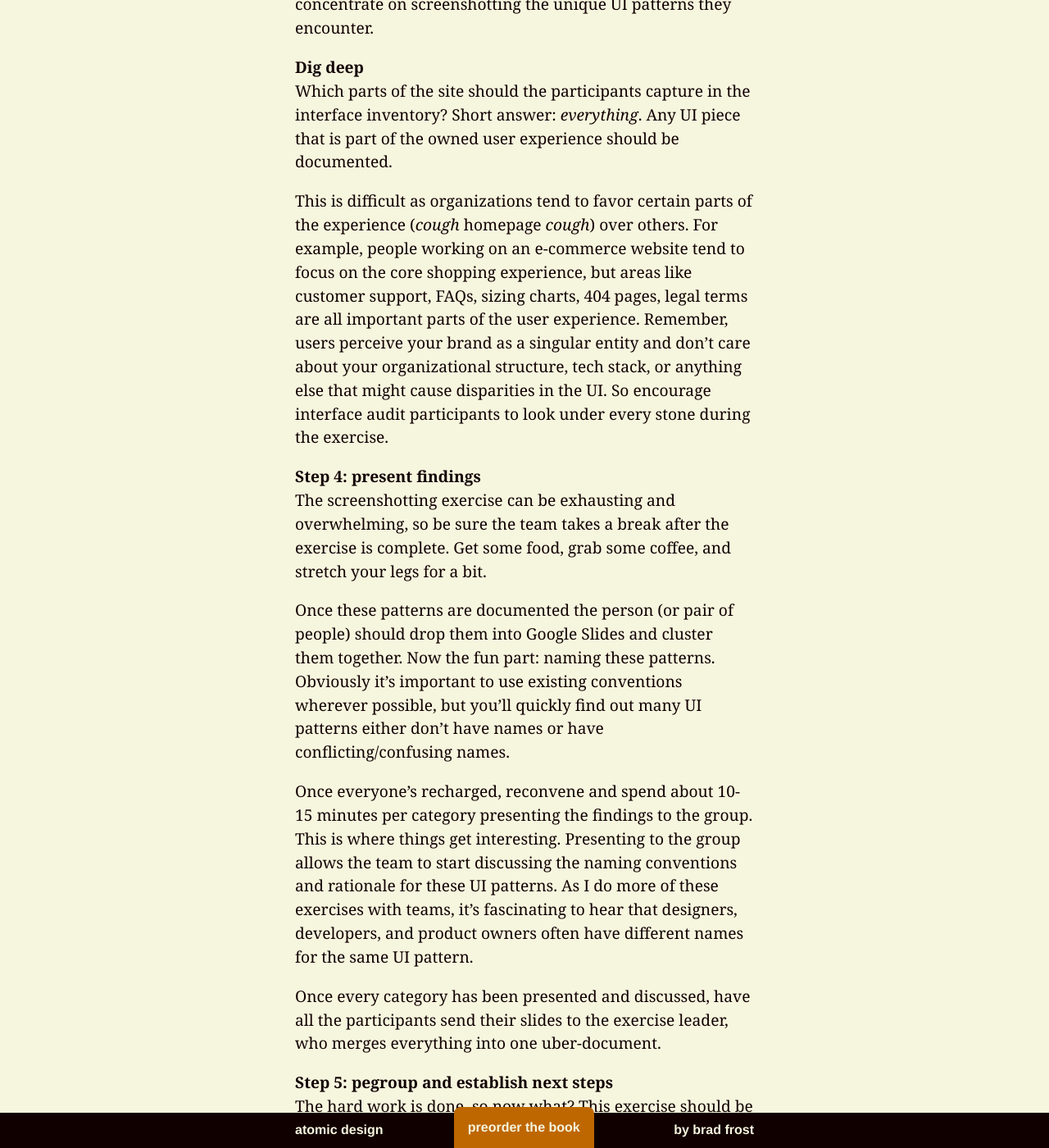
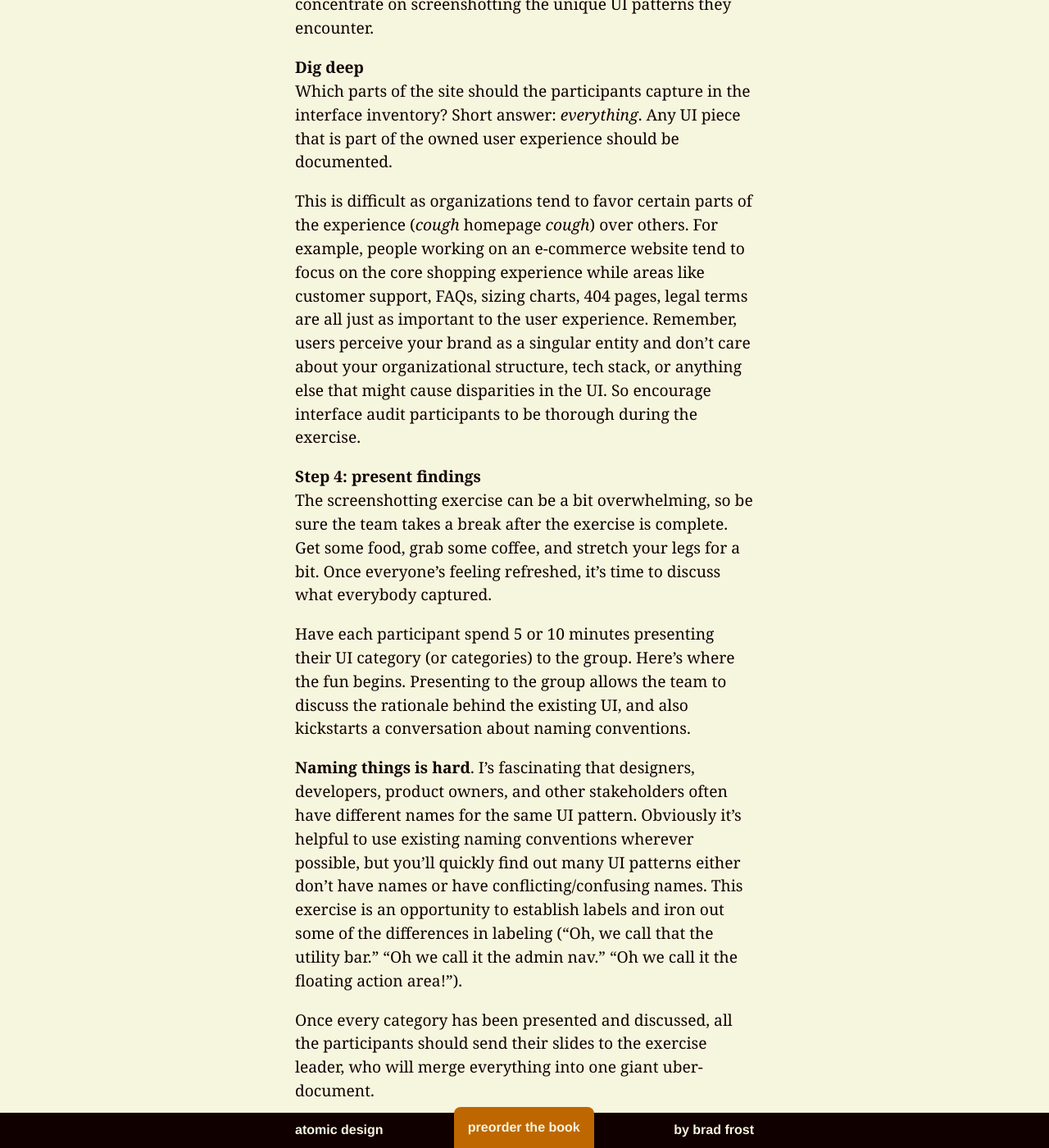
Before and after one commit to bradfrost/atomic-design, a Jekyll site: the page built from chapter-4.md, in a window 1280 px wide and 1400 px high, scrolled down 8307 px. Shown: the whole window at 82% size. Built offline with Jekyll 4.4.1, drawn with Linux system fonts in a browser that asks for light colours; some of the changed text lies outside the part shown.

Commit message:
Chapter 4 draft
Interface Inventory

```diff
--- a/chapter-4.md
+++ b/chapter-4.md
@@ -96,16 +96,16 @@ Try to set time limits on the screenshotting exercise to avoid going down a rabb
 #### Dig deep
 Which parts of the site should the participants capture in the interface inventory? Short answer: *everything*. Any UI piece that is part of the owned user experience should be documented.
 
-This is difficult as organizations tend to favor certain parts of the experience (*cough* homepage *cough*) over others. For example, people working on an e-commerce website tend to focus on the core shopping experience, but areas like customer support, FAQs, sizing charts, 404 pages, legal terms are all important parts of the user experience. Remember, users perceive your brand as a singular entity and don't care about your organizational structure, tech stack, or anything else that might cause disparities in the UI. So encourage interface audit participants to look under every stone during the exercise.
+This is difficult as organizations tend to favor certain parts of the experience (*cough* homepage *cough*) over others. For example, people working on an e-commerce website tend to focus on the core shopping experience while areas like customer support, FAQs, sizing charts, 404 pages, legal terms are all just as important to the user experience. Remember, users perceive your brand as a singular entity and don't care about your organizational structure, tech stack, or anything else that might cause disparities in the UI. So encourage interface audit participants to be thorough during the exercise.
 
 #### Step 4: present findings
-The screenshotting exercise can be exhausting and overwhelming, so be sure the team takes a break after the exercise is complete. Get some food, grab some coffee, and stretch your legs for a bit.
+The screenshotting exercise can be a bit overwhelming, so be sure the team takes a break after the exercise is complete. Get some food, grab some coffee, and stretch your legs for a bit. Once everyone's feeling refreshed, it's time to discuss what everybody captured.
 
-Once these patterns are documented the person (or pair of people) should drop them into Google Slides and cluster them together. Now the fun part: naming these patterns. Obviously it’s important to use existing conventions wherever possible, but you’ll quickly find out many UI patterns either don’t have names or have conflicting/confusing names.
+Have each participant spend 5 or 10 minutes presenting their UI category (or categories) to the group. Here's where the fun begins. Presenting to the group allows the team to discuss the rationale behind the existing UI, and also kickstarts a conversation about naming conventions.
 
-Once everyone’s recharged, reconvene and spend about 10-15 minutes per category presenting the findings to the group. This is where things get interesting. Presenting to the group allows the team to start discussing the naming conventions and rationale for these UI patterns.  As I do more of these exercises with teams, it’s fascinating to hear that designers, developers, and product owners often have different names for the same UI pattern.
+**Naming things is hard**. I's fascinating that designers, developers, product owners, and other stakeholders often have different names for the same UI pattern. Obviously it’s helpful to use existing naming conventions wherever possible, but you’ll quickly find out many UI patterns either don’t have names or have conflicting/confusing names. This exercise is an opportunity to establish labels and iron out some of the differences in labeling ("Oh, we call that the utility bar." "Oh we call it the admin nav." "Oh we call it the floating action area!").
 
-Once every category has been presented and discussed, have all the participants send their slides to the exercise leader, who merges everything into one uber-document.
+Once every category has been presented and discussed, all the participants should send their slides to the exercise leader, who will merge everything into one giant uber-document.
 
 #### Step 5: pegroup and establish next steps
 The hard work is done, so now what? This exercise should be used as a conversation starter to get the entire organization on board with crafting an interface design system.
@@ -114,11 +114,11 @@ The uber-document can be shopped around to stakeholders to get buy in for establ
 
 In addition to selling the idea through, the interface inventory should be used as the groundwork for a future pattern library. Gather a smaller cross-disciplinary team together to go through the uber-document and have some conversations about it. Some important questions for this group to cover:
 
-What names should we settle on?
-What patterns should stay, and which should go?
-Can we merge patterns together easily?
-How do developers, designers, and managers begin to utilize this shared vocabulary?
-How do we translate this exercise into a living pattern library?
+- What names should we settle on?
+- What patterns should stay, and which should go?
+- Can we merge patterns together easily?
+- How do developers, designers, and managers begin to utilize this shared vocabulary?
+- How do we translate this exercise into a living pattern library?
 
 ### Benefits of an Interface Inventory
 Why go through all the trouble of deconstructing and cataloging an interface? It’s certainly a tedious process, but the results are extremely beneficial. Here are just some of the benefits of an interface inventory:
```
Also changed, not shown: 2 other files.
